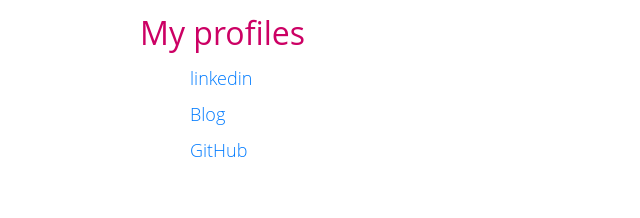
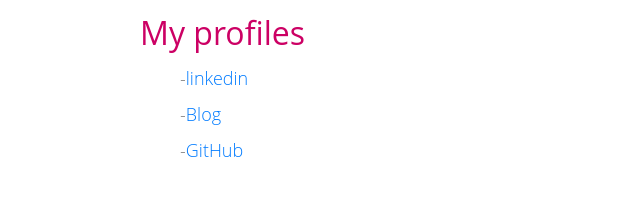
Before and after one commit to jenijr/jenijr.github.io, a plain HTML site: page index.html in a window 1280 px wide. Shown: the part 2643-2861 px from the top of the page, 640-1280 px from the left. Drawn offline with Linux system fonts and the light colour scheme.

Commit message:
own webpage

```diff
--- a/css/tooplate-style.css
+++ b/css/tooplate-style.css
@@ -112,18 +112,17 @@
 
 ul.dashed {
   list-style-type: none;
-  text-indent: -5px;
-  padding-left: 835px;
+
 }
 
 
-/*ul.dashed>li:before {
+ul.dashed>li:before {
   content: "-";
   text-indent: -5px;
   padding-left: 820px;
 
 
-}*/
+}
 
 .btn {
   padding: 10px 30px;
```
